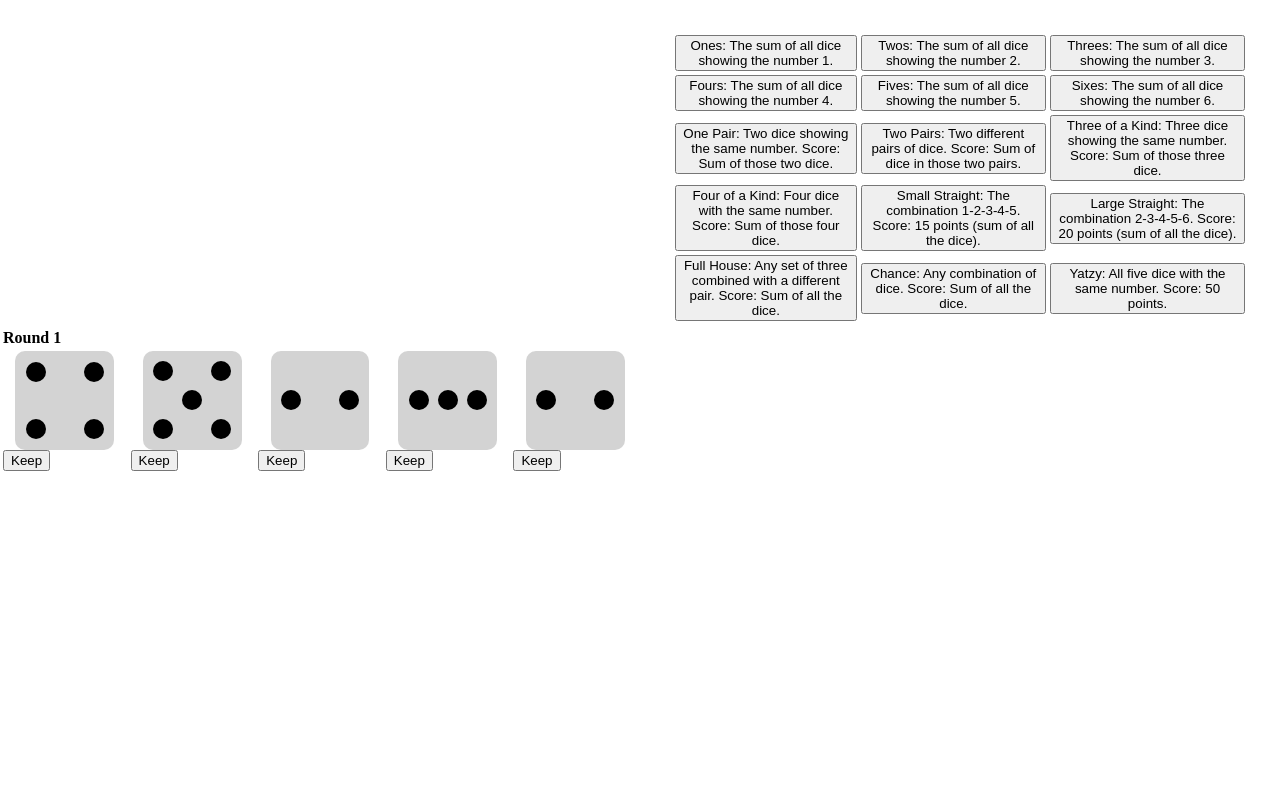
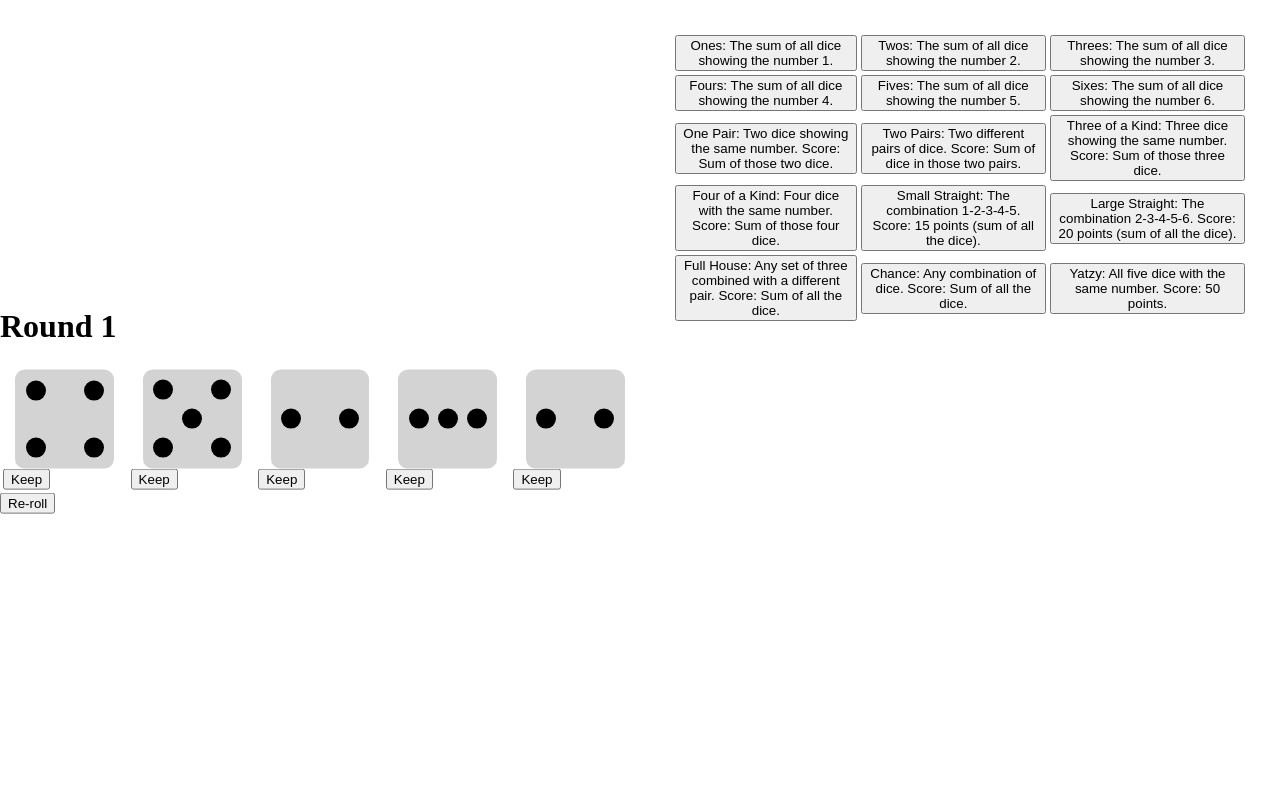
Before and after one commit to kevinluong21/yatzy, a PHP site: page / in a window 1280 px wide. Run offline with PHP 8.4, Linux system fonts and the light colour scheme.

Commit message:
player can now keep dice values and re-roll

```diff
--- a/public/app/models/session.php
+++ b/public/app/models/session.php
@@ -7,9 +7,26 @@ session_start(); //connect to session
 
 $response = [];
 
-if (isset($_SESSION["game"])) {
+if (!isset($_SESSION["game"])) {
+    throw new Exception("Game is not initialized. No data to return.");
+}
+
+if (isset($_POST["action"]) && $_POST["action"] == "getGameStatus") {
     $response["diceValues"] = $_SESSION["game"] -> getDiceValues();
     $response["diceStatus"] = $_SESSION["game"] -> getDiceStatus();
+}
+
+if (isset($_POST["action"]) && $_POST["action"] == "rollDice") { //roll all dice that have a status of false
+    $game = $_SESSION["game"];
+    $game -> rollDice();
+    $_SESSION["game"] = $game;
+}
+
+if (isset($_POST["action"]) && isset($_POST["index"]) && $_POST["action"] == "setDiceStatus") { //set dice status to true if the user
+    //wants to keep the value for the dice
+    $game = $_SESSION["game"];
+    $game -> keepDice($_POST["index"]);
+    $_SESSION["game"] = $game;
 }
 
 header("Content-Type: application/json");
--- a/public/index.php
+++ b/public/index.php
@@ -19,33 +19,34 @@ $_SESSION["game"] = $game;
 </head>
 <body>
     <div class="play-area">
+        <div class="round">
+            <h1>Round 1</h1>
             <table class="gameboard">
-            <tr>
-                <th colspan="5">Round 1</th>
-            </tr>
                 <tr>
                     <td>
                         <div class="dice"></div>
-                    <button>Keep</button>
+                        <button onclick="keep(0)">Keep</button>
                     </td>
                     <td>
                         <div class="dice"></div>
-                    <button>Keep</button>
+                        <button onclick="keep(1)">Keep</button>
                     </td>
                     <td>
                         <div class="dice"></div>
-                    <button>Keep</button>
+                        <button onclick="keep(2)">Keep</button>
                     </td>
                     <td>
                         <div class="dice"></div>
-                    <button>Keep</button>
+                        <button onclick="keep(3)">Keep</button>
                     </td>
                     <td>
                         <div class="dice"></div>
-                    <button>Keep</button>
+                        <button onclick="keep(4)">Keep</button>
                     </td>
                 </tr>
             </table>
+            <button onclick="roll()">Re-roll</button>
+        </div>
     </div>
     <div class="scoreboard">
         <div class="score"></div>
--- a/public/script.js
+++ b/public/script.js
@@ -114,33 +114,16 @@ function generateFace(face) {
     }
 }
 
-function roll(i) {
-    var xhttp = new XMLHttpRequest();
-    xhttp.onreadystatechange = function() {
-        if (this.readyState == 4 && this.status == 200) {
-
-        }
-    };
-    dice[i].innerHTML = generateFace(face);
-}
-
-function keep(i) {
-    var xhttp = new XMLHttpRequest();
-    xhttp.onreadystatechange = function() {
-        if (this.readyState == 4 && this.status == 200) {
-
-        }
-    };
-}
-
-//onload set all dice faces to show 1
-window.onload = function() {
+//used to update the page whenever there is a change in the server
+function update() {
     var xhttp = new XMLHttpRequest();
     xhttp.onreadystatechange = function() {
         if (this.readyState == 4 && this.status == 200) {
             try {
                 var response = JSON.parse(this.responseText);
                 face = response["diceValues"];
+
+                console.log(response);
 
                 for (let i = 0; i < 5; i++) {
                     dice[i].innerHTML = generateFace(face[i]);
@@ -153,5 +136,28 @@ window.onload = function() {
     };
 
     xhttp.open("POST", "app/models/session.php", true);
-    xhttp.send();
-};
+    xhttp.setRequestHeader("Content-type", "application/x-www-form-urlencoded");
+    xhttp.send("action=getGameStatus");
+}
+
+//roll all the dice with a status of false
+function roll() {
+    var xhttp = new XMLHttpRequest();
+    xhttp.open("POST", "app/models/session.php", true);
+    xhttp.setRequestHeader("Content-type", "application/x-www-form-urlencoded");
+    xhttp.send("action=rollDice");
+    update(); //update the page since this request will cause a change in the server
+}
+
+function keep(i) {
+    var xhttp = new XMLHttpRequest();
+    xhttp.open("POST", "app/models/session.php", true);
+    xhttp.setRequestHeader("Content-type", "application/x-www-form-urlencoded");
+    xhttp.send("action=setDiceStatus&index=" + String(i));
+    update(); //update the page since this request will cause a change in the server
+
+    dice[i].style.backgroundColor = "green";
+}
+
+//onload, roll all the dice
+window.onload = update();
--- a/public/style.css
+++ b/public/style.css
@@ -12,9 +12,14 @@ body {
     width: 50%;
     height: 100%;
     float: left;
-    display: flex;
-    justify-content: center;
-    align-items: center;
+    position: relative;
+}
+
+.round {
+    width: 100%;
+    position: absolute;
+    top: 50%;
+    transform: translate(0, -50%);
 }
 
 .gameboard {
```
Lines whose indentation alone changed are shown as unchanged.
